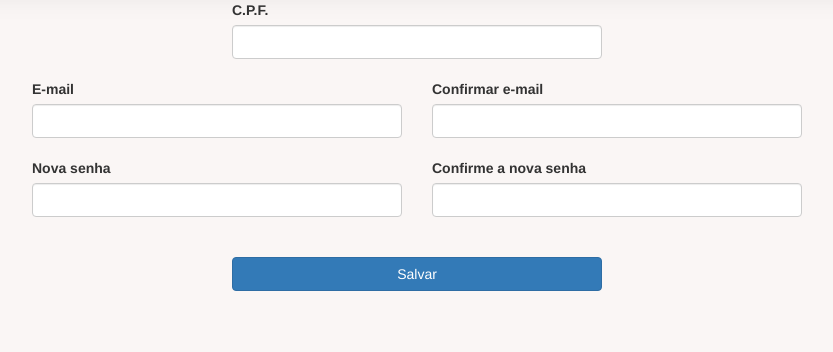
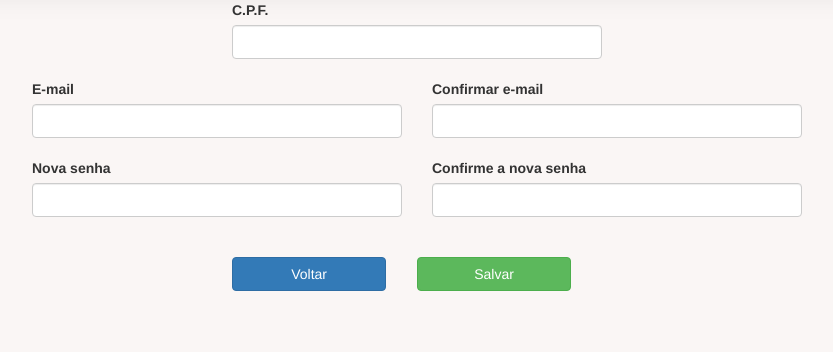
Before and after one commit to empresajrsl/simposio, a PHP site: page /view/novasenha.php in a window 1280 px wide. Shown: the part 286-638 px from the top of the page, without its empty margins (223-1056 px from the left). Run offline with PHP 8.4, Linux system fonts and the light colour scheme.

```diff
--- a/view/novasenha.php
+++ b/view/novasenha.php
@@ -81,12 +81,19 @@
 
       <div class="row">
         <div class="col-md-4 col-md-offset-4">
-          <button type="submit" name="salvar" id="salvar"  class="btn btn-primary col-md-12" >Salvar</button>
+          <button type="button" name="voltar" id="voltar"  class="btn btn-primary col-md-5" >Voltar</button>
+          <button type="submit" name="salvar" id="salvar"  class="btn btn-success col-md-5 col-md-offset-1" >Salvar</button>
         </div>
       <div>
 
 		</form>
 	</div>
+  <script type="text/javascript">
+    $(document).on('click','#voltar', function(){
+      location.href="../index.php";
+
+    });
+  </script>
 <script>
     $(document).ready( function(){
         // mascara
```
